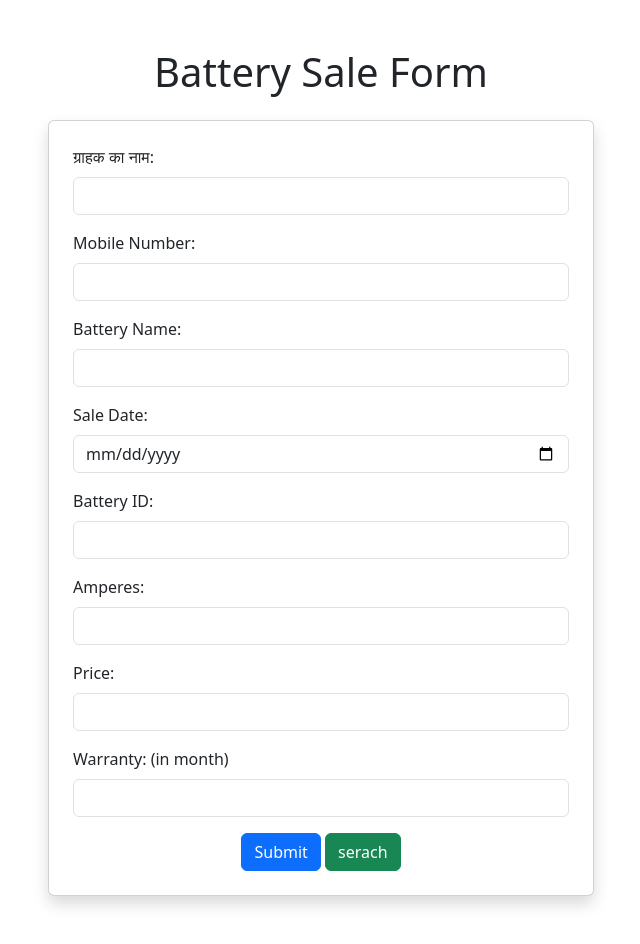
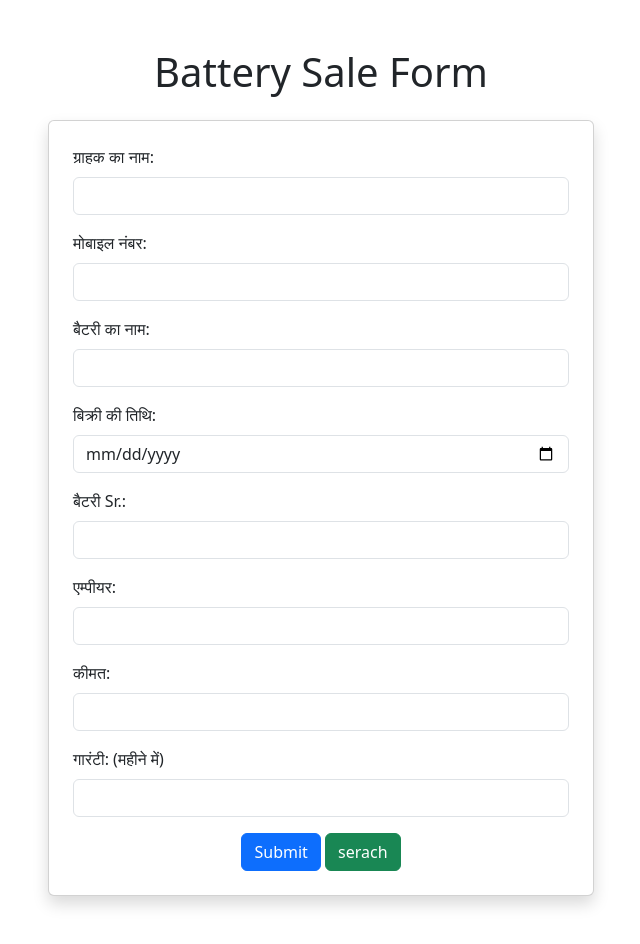
Before and after one commit to AshishP-armar/Kamal_inveter_battery, a Flask app: page / in a window 1280 px wide. Shown: the whole page, without its empty margins (319-959 px from the left). Run offline with Flask 3, Linux system fonts and the light colour scheme.

Commit message:
Update index.html
all hindi done in index

```diff
--- a/templates/index.html
+++ b/templates/index.html
@@ -34,31 +34,32 @@
                         <input type="text" id="customer_name" name="customer_name" class="form-control" required maxlength="50">
                     </div>
                     <div class="mb-3">
-                        <label for="mobile_number" class="form-label">Mobile Number:</label>
+                        <label for="mobile_number" class="form-label">मोबाइल नंबर:</label>
                         <input type="text" id="mobile_number" name="mobile_number" class="form-control" required maxlength="10">
                     </div>
                     <div class="mb-3">
-                        <label for="customer_name" class="form-label">Battery Name:</label>
+                        <label for="customer_name" class="form-label">बैटरी का नाम:</label>
                         <input type="text" id="customer_name" name="battery_name" class="form-control" required maxlength="50">
                     </div>
                     <div class="mb-3">
-                        <label for="sale_date" class="form-label">Sale Date:</label>
+                        <label for="sale_date" class="form-label">बिक्री की तिथि:</label>
                         <input type="date" id="sale_date" name="sale_date" class="form-control" required>
                     </div>
                     <div class="mb-3">
-                        <label for="battery_id" class="form-label">Battery ID:</label>
+                        <label for="battery_id" class="form-label">बैटरी Sr.:</label>
                         <input type="text" id="battery_id" name="battery_id" class="form-control" required maxlength="20">
                     </div>
                     <div class="mb-3">
-                        <label for="ampires" class="form-label">Amperes:</label>
+                        <label for="ampires" class="form-label">एम्पीयर:</label>
                         <input type="number" id="ampires" name="ampires" class="form-control" required maxlength="3">
                     </div>
                     <div class="mb-3">
-                        <label for="price" class="form-label">Price:</label>
+                        <label for="price" class="form-label">
+कीमत:</label>
                         <input type="number" id="price" name="price" class="form-control" step="0.01" required>
                     </div>
                     <div class="mb-3">
-                        <label for="warranty" class="form-label">Warranty: (in month)</label>
+                        <label for="warranty" class="form-label">गारंटी: (महीने में)</label>
                         <input type="text" id="warranty" name="warranty" class="form-control" required maxlength="2">
                     </div>
                     <div class="text-center">
```
